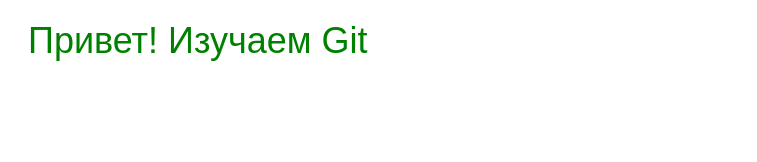
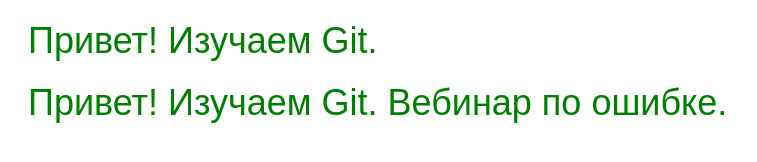
Before and after one commit to Yauheni8812/Test, a plain HTML site: page My first project/index.html in a window 1280 px wide. Shown: the whole page, without its empty margins (0-757 px from the left). Drawn offline with Linux system fonts and the light colour scheme.

Commit message:
Updates index.html with recent changes

```diff
--- a/My first project/index.html
+++ b/My first project/index.html
@@ -1,13 +1,13 @@
 <!DOCTYPE html>
 <html lang="en">
 <head>
-<meta charset="UTF-8">
-<meta name="viewport" content="width=device-width, initial-scale=1.0">
-<title>Document</title>
-
-<link rel="stylesheet" href="styles.css">
+    <meta charset="UTF-8">
+    <meta name="viewport" content="width=device-width, initial-scale=1.0">
+    <title>Document</title>
+    <link rel="stylesheet" href="styles.css">
 </head>
 <body>
-<p class="text">Привет! Изучаем Git</p>
+    <p class="text">Привет! Изучаем Git.</p>
+    <p class="text">Привет! Изучаем Git. Вебинар по ошибке.</p>
 </body>
 </html>
```
